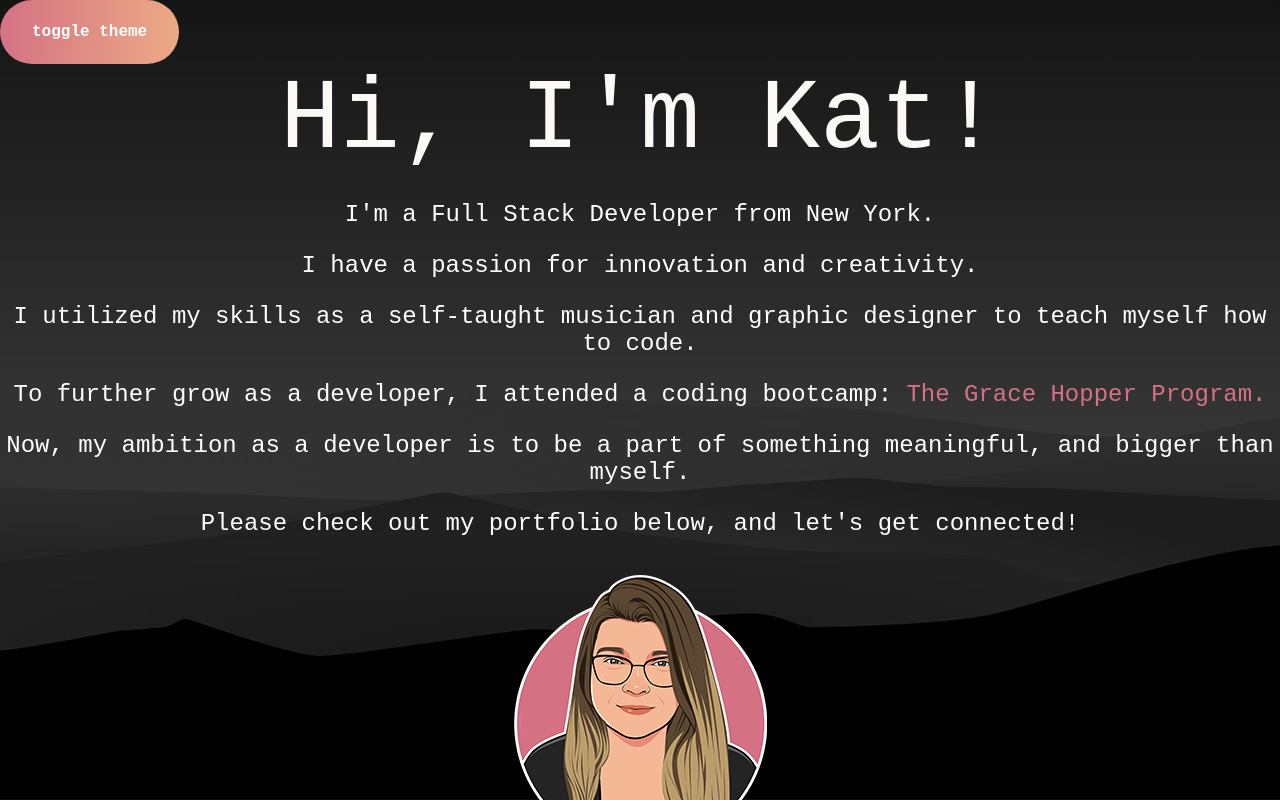
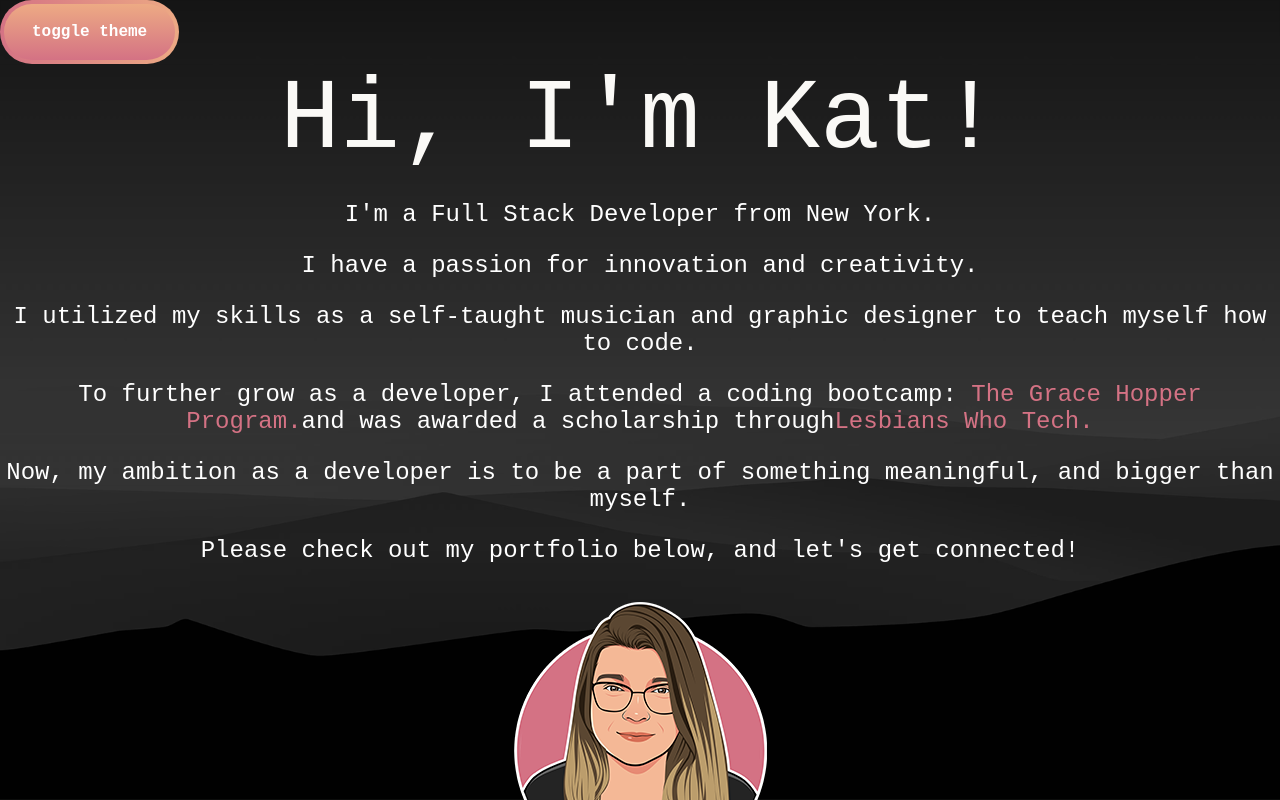
Before and after one commit to katkeff/katkeffner, a React (Create React App) app: page / in a window 1280 px wide. Shown: the top 800 px of the page. Built offline with nearby package versions, Linux system fonts and the light colour scheme.

Commit message:
changed aboutme

```diff
--- a/src/components/AboutMe.js
+++ b/src/components/AboutMe.js
@@ -17,6 +17,8 @@ function AboutMe() {
         <p>I utilized my skills as a self-taught musician and graphic designer to teach myself how to code.</p>
         <p>To further grow as a developer, I attended a coding bootcamp:
             <a href="https://www.gracehopper.com/"> The Grace Hopper Program.</a>
+            and was awarded a scholarship through
+            <a href= "https://lesbianswhotech.org/pridesummit2023/">Lesbians Who Tech.</a>
         </p>
         <p>Now, my ambition as a developer is to be a part of something meaningful, and bigger than myself.</p>
         <p>Please check out my portfolio below, and let's get connected!</p>
```
